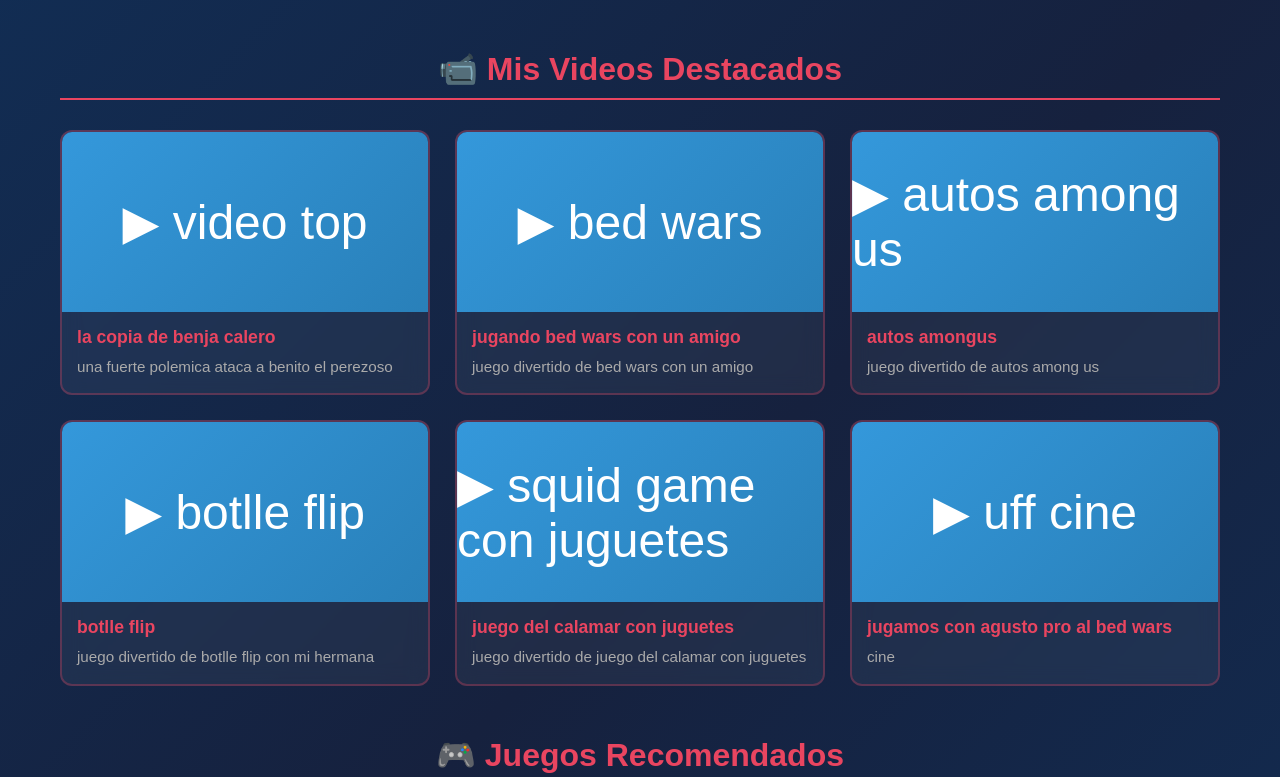
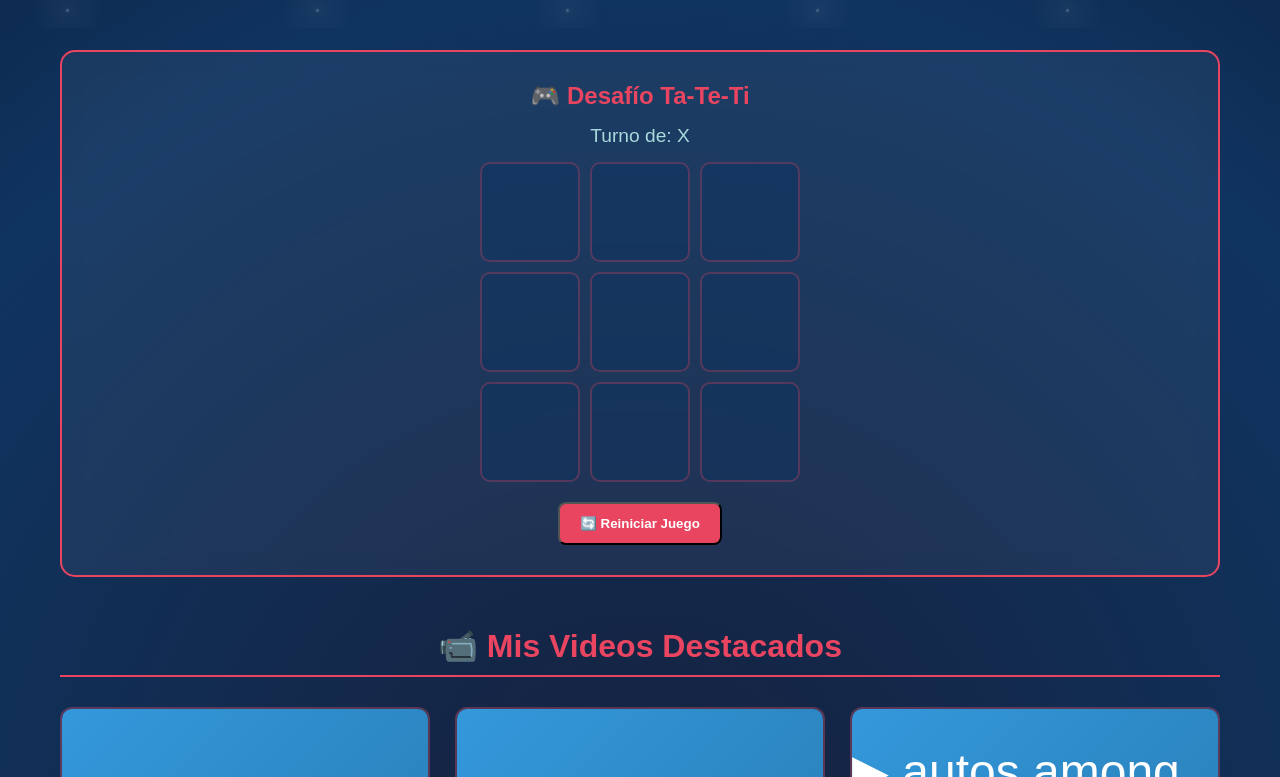
Before and after one commit to xgtrollbgpro/xgtroll-canal-youtube, a plain HTML site: page index.html in a window 1280 px wide. Shown: the part 772-1549 px from the top of the page. Drawn offline with Linux system fonts and the light colour scheme.

Commit message:
Update index.html

```diff
--- a/index.html
+++ b/index.html
@@ -11,12 +11,36 @@
             box-sizing: border-box;
         }
 
-        body {
+     body {
             font-family: 'Arial', sans-serif;
-            background-color: #1a1a2e;
-            background: linear-gradient(135deg, #0f3460 0%, #16213e 50%, #0f3460 100%);
+            background-color: #0b0b1a;
             color: #fff;
             min-height: 100vh;
+            position: relative;
+            overflow-x: hidden;
+            /* Fondo espacial con estrellas fijas y gradiente */
+            background: radial-gradient(circle at 50% 50%, #16213e 0%, #0f3460 50%, #0b0b1a 100%);
+        }
+
+        /* Capa de estrellas en movimiento */
+        body::before {
+            content: "";
+            position: fixed;
+            top: 0; left: 0; width: 100%; height: 100%;
+            z-index: -1;
+            background-image:
+                radial-gradient(white, rgba(255,255,255,.2) 2px, transparent 40px),
+                radial-gradient(white, rgba(255,255,255,.15) 1px, transparent 30px),
+                radial-gradient(white, rgba(255,255,255,.1) 2px, transparent 40px);
+            background-size: 550px 550px, 350px 350px, 250px 250px;
+            background-position: 0 0, 40px 60px, 130px 270px;
+            animation: viajarEspacio 20s linear infinite;
+            opacity: 0.4; /* Para que no moleste al leer el texto */
+        }
+
+        @keyframes viajarEspacio {
+            from { background-position: 0 0, 40px 60px, 130px 270px; }
+            to { background-position: 550px 550px, 390px 410px, 380px 820px; }
         }
 
         nav {
@@ -541,6 +565,53 @@
                 max-width: 100%;
             }
         }
+
+        /* ESTILOS DEL MINIJUEGO */
+        .game-section {
+            background-color: rgba(255, 255, 255, 0.05);
+            padding: 30px;
+            border-radius: 15px;
+            margin-bottom: 50px;
+            border: 2px solid #e94560;
+            text-align: center;
+            backdrop-filter: blur(10px);
+        }
+        .game-section h2 {
+            color: #e94560;
+            margin-bottom: 15px;
+        }
+        .status-turn {
+            font-size: 1.2em;
+            margin-bottom: 15px;
+            color: #a8dadc;
+        }
+        .board {
+            display: grid;
+            grid-template-columns: repeat(3, 100px);
+            grid-template-rows: repeat(3, 100px);
+            gap: 10px;
+            justify-content: center;
+            margin-bottom: 20px;
+        }
+        .cell {
+            background-color: rgba(15, 52, 96, 0.5);
+            border: 2px solid rgba(233, 69, 96, 0.3);
+            border-radius: 10px;
+            font-size: 2.5em;
+            font-weight: bold;
+            color: white;
+            cursor: pointer;
+            display: flex;
+            align-items: center;
+            justify-content: center;
+            transition: all 0.2s;
+        }
+        .cell:hover {
+            background-color: rgba(233, 69, 96, 0.2);
+            border-color: #e94560;
+        }
+        .cell.x { color: #e94560; text-shadow: 0 0 10px #e94560; }
+        .cell.o { color: #3498db; text-shadow: 0 0 10px #3498db; }
     </style>
 </head>
 <body>
@@ -593,6 +664,23 @@
                     </div>
                 </div>
             </div>
+        </div>
+
+<div class="game-section" id="minijuego">
+            <h2>🎮 Desafío Ta-Te-Ti</h2>
+            <div class="status-turn" id="game-status">Turno de: X</div>
+            <div class="board" id="game-board">
+                <div class="cell" onclick="makeMove(this, 0)"></div>
+                <div class="cell" onclick="makeMove(this, 1)"></div>
+                <div class="cell" onclick="makeMove(this, 2)"></div>
+                <div class="cell" onclick="makeMove(this, 3)"></div>
+                <div class="cell" onclick="makeMove(this, 4)"></div>
+                <div class="cell" onclick="makeMove(this, 5)"></div>
+                <div class="cell" onclick="makeMove(this, 6)"></div>
+                <div class="cell" onclick="makeMove(this, 7)"></div>
+                <div class="cell" onclick="makeMove(this, 8)"></div>
+            </div>
+            <button class="red-social" onclick="resetGame()">🔄 Reiniciar Juego</button>
         </div>
 
         <!-- VIDEOS DESTACADOS -->
@@ -905,6 +993,66 @@
             // Buscar cuál botón se clickeó para ponerlo activo
             event.currentTarget.classList.add('active');
         }
+
+        // LÓGICA DEL TA-TE-TI
+        let boardState = ["", "", "", "", "", "", "", "", ""];
+        let currentPlayer = "X";
+        let gameActive = true;
+        const statusDisplay = document.getElementById('game-status');
+
+        const winningConditions = [
+            [0, 1, 2], [3, 4, 5], [6, 7, 8], // Horizontales
+            [0, 3, 6], [1, 4, 7], [2, 5, 8], // Verticales
+            [0, 4, 8], [2, 4, 6]             // Diagonales
+        ];
+
+        function makeMove(cell, index) {
+            if (boardState[index] !== "" || !gameActive) return;
+
+            boardState[index] = currentPlayer;
+            cell.innerText = currentPlayer;
+            cell.classList.add(currentPlayer.toLowerCase());
+
+            checkResult();
+        }
+
+        function checkResult() {
+            let roundWon = false;
+            for (let i = 0; i < winningConditions.length; i++) {
+                const [a, b, c] = winningConditions[i];
+                if (boardState[a] && boardState[a] === boardState[b] && boardState[a] === boardState[c]) {
+                    roundWon = true;
+                    break;
+                }
+            }
+
+            if (roundWon) {
+                statusDisplay.innerText = `¡Victoria para las ${currentPlayer}! 🎉`;
+                gameActive = false;
+                return;
+            }
+
+            if (!boardState.includes("")) {
+                statusDisplay.innerText = "¡Empate! 🤝";
+                gameActive = false;
+                return;
+            }
+
+            currentPlayer = currentPlayer === "X" ? "O" : "X";
+            statusDisplay.innerText = `Turno de: ${currentPlayer}`;
+        }
+
+        function resetGame() {
+            boardState = ["", "", "", "", "", "", "", "", ""];
+            currentPlayer = "X";
+            gameActive = true;
+            statusDisplay.innerText = "Turno de: X";
+            document.querySelectorAll('.cell').forEach(cell => {
+                cell.innerText = "";
+                cell.classList.remove('x', 'o');
+            });
+        }
+
     </script>
 
 </body>
```
